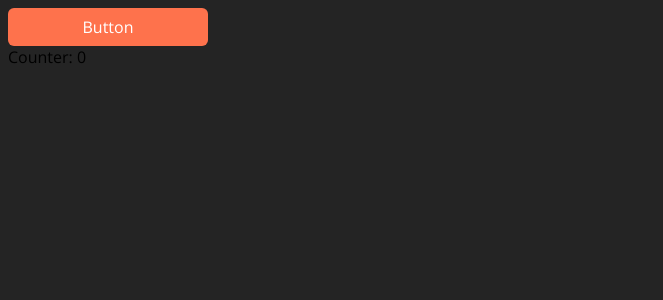
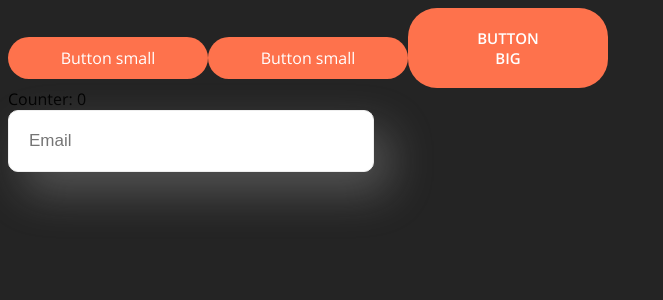
Before and after one commit to artyomevsyukov/pizza-shop, a React (Vite) app: page / in a window 1280 px wide. Shown: the top 300 px of the page, without its empty margins (0-663 px from the left). Built offline with nearby package versions, Linux system fonts and the light colour scheme.

Commit message:
Input component

```diff
--- a/src/App.tsx
+++ b/src/App.tsx
@@ -1,6 +1,7 @@
 import { useState } from "react";
 import type { MouseEvent } from "react";
 import Button from "./components/Button/Button";
+import Input from "./components/Button/Input/Input";
 
 function App() {
   const [counter, setCounter] = useState<number>(0);
@@ -12,8 +13,15 @@
 
   return (
     <>
-      <Button onClick={addCounter}>Button</Button>
+      <Button onClick={addCounter}>Button small</Button>
+      <Button onClick={addCounter} appearance="small">
+        Button small
+      </Button>
+      <Button onClick={addCounter} appearance="big">
+        button big
+      </Button>
       <div>Counter: {counter}</div>
+      <Input placeholder="Email" />
     </>
   );
 }
--- a/src/components/Button/Button.module.css
+++ b/src/components/Button/Button.module.css
@@ -8,6 +8,21 @@
   font-size: 16px;
   border: none;
   color: var(--white-color);
+  border-radius: 29px;
+  font-style: normal;
+}
+
+.small {
+  font-size: 16px;
+  font-weight: 400;
+  padding: 10px 25px;
+}
+
+.big {
+  font-size: 15px;
+  font-weight: 600;
+  padding: 20px 60px;
+  text-transform: uppercase;
 }
 
 .accent {
--- a/src/components/Button/Button.props.ts
+++ b/src/components/Button/Button.props.ts
@@ -3,4 +3,5 @@
 export interface ButtonProps extends ButtonHTMLAttributes<HTMLButtonElement> {
   children: ReactNode;
   className?: string;
+  appearance?: "big" | "small";
 }
--- a/src/components/Button/Button.tsx
+++ b/src/components/Button/Button.tsx
@@ -1,11 +1,19 @@
 import style from "./Button.module.css";
 import type { ButtonProps } from "./Button.props";
-import cn from "classnames";
+import CN from "classnames";
 
-function Button({ children, className, ...props }: ButtonProps) {
+function Button({
+  appearance = "small",
+  children,
+  className,
+  ...props
+}: ButtonProps) {
   return (
     <button
-      className={cn(style["button"], style["accent"], className)}
+      className={CN(style["button"], style["accent"], className, {
+        [style["small"]]: appearance === "small",
+        [style["big"]]: appearance === "big"
+      })}
       {...props}
     >
       {children}
--- /dev/null
+++ b/src/components/Button/Input/Input.module.css
@@ -0,0 +1,12 @@
+.input {
+  padding: 20px;
+  width: 324px;
+  font-size: 17px;
+  font-style: normal;
+  font-weight: 400;
+  color: var(--text-color);
+  border: 1px solid #eee;
+  border-radius: 10px;
+  box-shadow: 15px 20px 45px 0 rgba(233, 233, 233, 0.25);
+  background: #fff;
+}
--- /dev/null
+++ b/src/components/Button/Input/Input.props.ts
@@ -0,0 +1,5 @@
+import type { InputHTMLAttributes } from "react";
+
+export interface InputProps extends InputHTMLAttributes<HTMLInputElement> {
+  isValid?: boolean;
+}
--- /dev/null
+++ b/src/components/Button/Input/Input.tsx
@@ -0,0 +1,21 @@
+import { forwardRef } from "react";
+import styles from "./Input.module.css";
+import CN from "classnames";
+import type { InputProps } from "./Input.props";
+
+const Input = forwardRef<HTMLInputElement, InputProps>(function Input(
+  { className, isValid = true, ...props },
+  ref
+) {
+  return (
+    <input
+      {...props}
+      ref={ref}
+      className={CN(styles["input"], className, styles["input"], {
+        [styles["invalid"]]: !isValid
+      })}
+    />
+  );
+});
+
+export default Input;
```
